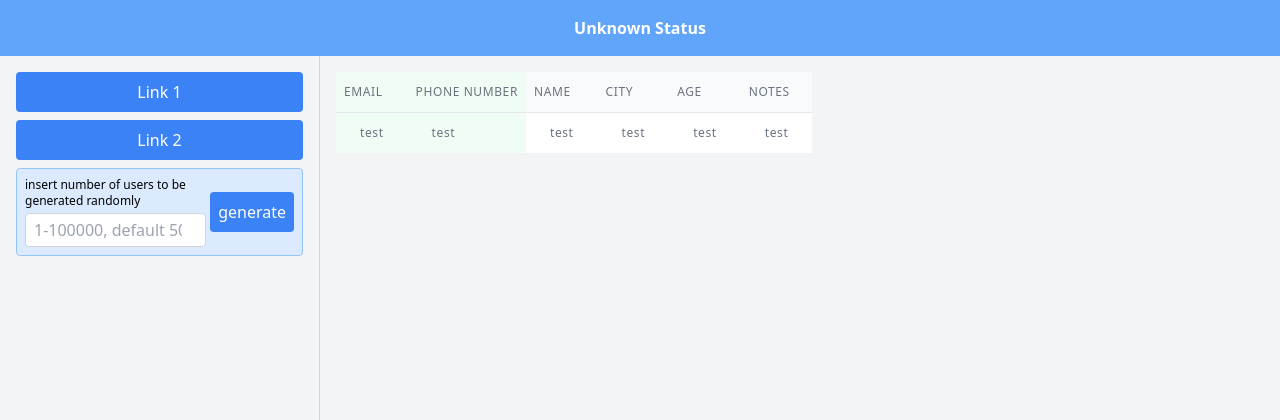
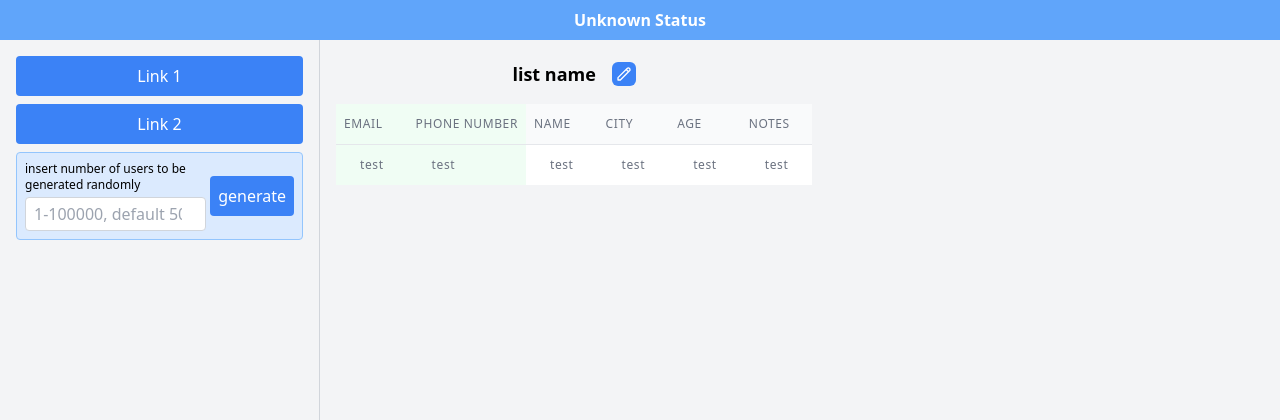
Before and after one commit to Mohamed-Abdelfattah/snapchat-api, a Python web app: template templates/index.html in a window 1280 px wide. Shown: the top 420 px of the page. Run offline with Jinja, Linux system fonts and the light colour scheme; the template is opened without the code that fills it, so the values that code supplies are empty; some libraries are stand-ins or nearby versions.

Commit message:
saving progress commit

```diff
--- a/static/js/app.js
+++ b/static/js/app.js
@@ -1,22 +1,23 @@
 function updateStatus(status, message = "") {
   const statusArea = document.getElementById("status-area");
   const statusMessage = document.getElementById("status-message");
+  const baseClassList = "w-full p-2 text-center text-white font-bold ";
 
   switch (status) {
     case "success":
-      statusArea.className = "w-full p-4 text-center text-white font-bold bg-green-500";
+      statusArea.className = baseClassList + "bg-green-500";
       statusMessage.textContent = "Success!";
       break;
     case "loading":
-      statusArea.className = "w-full p-4 text-center text-white font-bold bg-yellow-500";
+      statusArea.className = baseClassList + "bg-yellow-500";
       statusMessage.textContent = "Loading...";
       break;
     case "error-retry":
-      statusArea.className = "w-full p-4 text-center text-white font-bold bg-red-500";
+      statusArea.className = baseClassList + "bg-red-500";
       statusMessage.textContent = "Ooops! an error occurred, but hold tight the app will automatically try again.";
       break;
     case "error":
-      statusArea.className = "w-full p-4 text-center text-white font-bold bg-red-500";
+      statusArea.className = baseClassList + "bg-red-500";
       statusMessage.textContent = "Ooops! there was an error, you might want to try again later or contact support.";
       if (message) {
         console.log("@updateStatus --- case: error --- message =", message);
@@ -25,7 +26,7 @@ function updateStatus(status, message = "") {
       console.log("@updateStatus --- case: error --- statusMessage.textContent =", statusMessage.textContent);
       break;
     default:
-      statusArea.className = "w-full p-4 text-center text-white font-bold bg-blue-400";
+      statusArea.className = baseClassList + "bg-blue-400";
       statusMessage.textContent = "Unknown Status";
   }
 }
@@ -161,9 +162,12 @@ document.getElementById("random-users").addEventListener("submit", function (eve
       }
       return response.json();
     })
-    .then((data) => {
-      console.log("@then 2 handler --- response:", data);
-      populateTable(data);
+    .then(({ users, newListName }) => {
+      console.log("@then 2 handler --- response:", newListName);
+      console.log("@then 2 handler --- response:", users);
+      // display list name in the list name area
+      changeListName(newListName);
+      populateTable(users);
       updateStatus("success");
       setButtonsDisabled(false);
     })
@@ -173,9 +177,6 @@ document.getElementById("random-users").addEventListener("submit", function (eve
       setButtonsDisabled(false);
     });
 });
-
-// Add event listeners to the control links on DOMContentLoaded
-document.addEventListener("DOMContentLoaded", () => {});
 
 // Add event listeners to the control links
 document.addEventListener("DOMContentLoaded", () => {
@@ -189,6 +190,11 @@ document.addEventListener("DOMContentLoaded", () => {
   setButtonsDisabled(false); // Initially enable all the buttons
   updateStatus();
 });
+
+function changeListName(newListName) {
+  const listName = document.getElementById("list-name");
+  listName.innerHTML = newListName;
+}
 
 function populateTable(usersData) {
   const tableBody = document.getElementById("tableBody");
@@ -209,3 +215,72 @@ function populateTable(usersData) {
     tableBody.appendChild(row);
   });
 }
+
+const editButton = document.getElementById("list-name-edit-button");
+const listNameArea = document.getElementById("list-name-area");
+const listName = document.getElementById("list-name");
+
+editButton.addEventListener("click", () => {
+  const isEditing = listNameArea.contains(document.querySelector("input#list-name-input"));
+
+  if (!isEditing) {
+    // Change the heading into an input field
+    const input = document.createElement("input");
+    input.type = "text";
+    input.id = "list-name-input";
+    input.className = "text-lg font-bold text-center";
+    input.value = listName.textContent;
+    listNameArea.replaceChild(input, listName);
+
+    // Change the edit icon to a save icon
+    editButton.innerHTML = `
+        <svg xmlns="http://www.w3.org/2000/svg" viewBox="0 0 20 20" fill="currentColor" class="h-4 w-4">
+          <path fill-rule="evenodd" d="M17.707 2.293a1 1 0 010 1.414l-12 12a1 1 0 01-.707.293H3a1 1 0 01-1-1v-3.586a1 1 0 01.293-.707l12-12a1 1 0 011.414 0z" clip-rule="evenodd" />
+          <path fill-rule="evenodd" d="M12.293 2.707a1 1 0 011.414 0l3.586 3.586a1 1 0 010 1.414l-1 1a1 1 0 01-1.414-1.414l.293-.293-1.586-1.586-1.414 1.414 1.586 1.586-.293.293a1 1 0 01-1.414 0l-1-1a1 1 0 010-1.414l1-1a1 1 0 011.414 1.414L15.414 8 14 6.586 12.293 7.293a1 1 0 000 1.414z" clip-rule="evenodd" />
+        </svg>
+      `;
+
+    // Focus the input and select its content
+    input.focus();
+    input.select();
+  } else {
+    // Save the new name when clicking the save button
+    const inputValue = document.querySelector("input#list-name-input").value;
+    // send request to the backend to save the new list name and wait for the response
+    // if the name is ok, replace the old name with the new one
+    // if name is already used the response will contain an error message and the old name will be displayed
+    listName.textContent = inputValue;
+
+    // Replace the input with the updated heading
+    listNameArea.replaceChild(listName, document.querySelector("input#list-name-input"));
+
+    // Change the save icon back to the edit icon
+    editButton.innerHTML = `
+        <svg xmlns="http://www.w3.org/2000/svg" fill="none" viewBox="0 0 24 24" stroke="currentColor" class="h-4 w-4">
+          <path
+            stroke-linecap="round"
+            stroke-linejoin="round"
+            stroke-width="2"
+            d="M15.232 5.232l3.536 3.536m-2.036-5.036a2.5 2.5 0 113.536 3.536L6.5 21.036H3v-3.572L16.732 3.732z"
+          />
+        </svg>
+      `;
+
+    // Now send a request to the backend to save the new list name
+    // Replace `yourEndpointURL` with the actual URL of your backend endpoint
+    fetch("yourEndpointURL", {
+      method: "POST", // or 'PUT' depending on your backend
+      headers: {
+        "Content-Type": "application/json",
+      },
+      body: JSON.stringify({ listName: inputValue }),
+    })
+      .then((response) => response.json())
+      .then((data) => {
+        console.log("Success:", data);
+      })
+      .catch((error) => {
+        console.error("Error:", error);
+      });
+  }
+});
--- a/templates/index.html
+++ b/templates/index.html
@@ -51,6 +51,24 @@
 
       <!-- Data Display Column -->
       <div class="p-4">
+        <div id="list-name-area" class="flex justify-center gap-4 p-1 pb-4">
+          <h2 id="list-name" class="text-lg font-bold text-center">list name</h2>
+          <button
+            type="button"
+            id="list-name-edit-button"
+            class="control-button self-center p-1 block bg-blue-500 text-white rounded-md hover:bg-blue-700 text-center"
+          >
+            <svg xmlns="http://www.w3.org/2000/svg" fill="none" viewBox="0 0 24 24" stroke="currentColor" class="h-4 w-4">
+              <path
+                stroke-linecap="round"
+                stroke-linejoin="round"
+                stroke-width="2"
+                d="M15.232 5.232l3.536 3.536m-2.036-5.036a2.5 2.5 0 113.536 3.536L6.5 21.036H3v-3.572L16.732 3.732z"
+              />
+            </svg>
+          </button>
+        </div>
+
         <div class="overflow-y-auto h-5/6">
           <table class="min-w-full divide-y divide-gray-200">
             <thead class="bg-gray-50 sticky top-0">
```
Also changed, not shown: app.py (+68 -26 lines), README.md.
